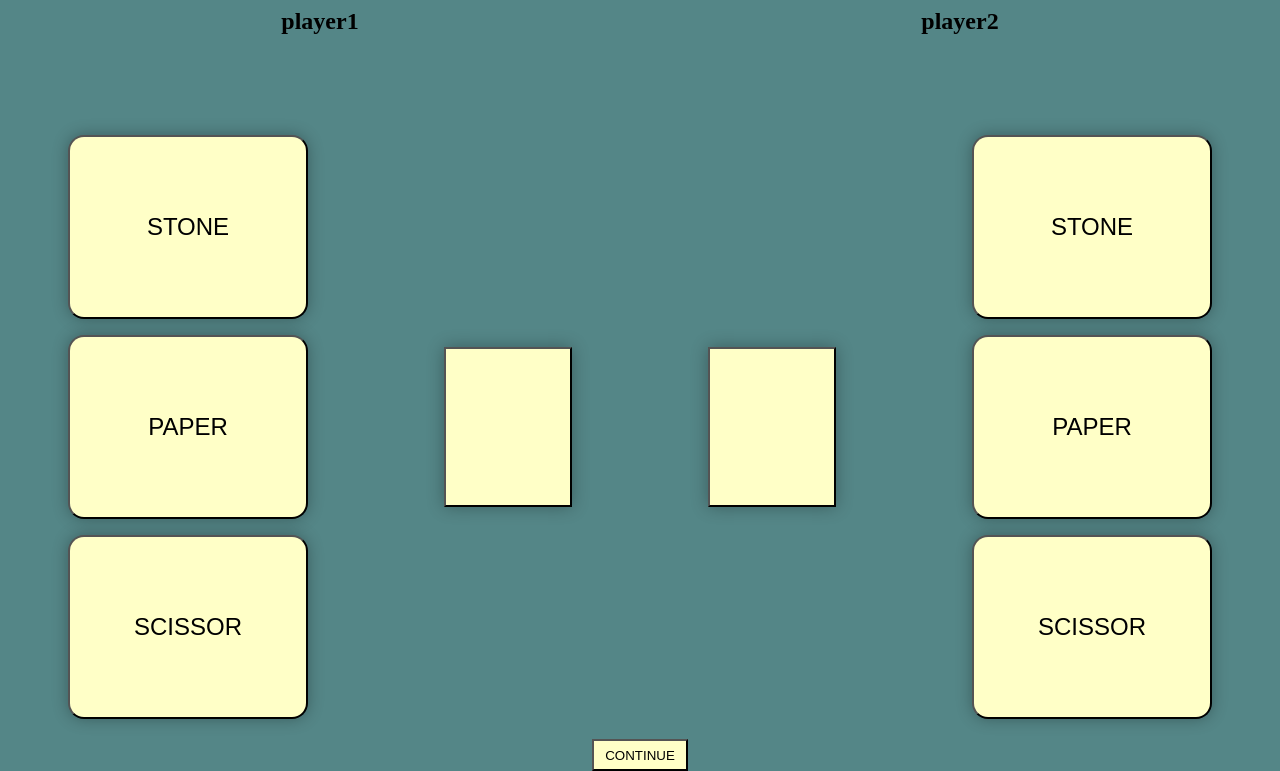
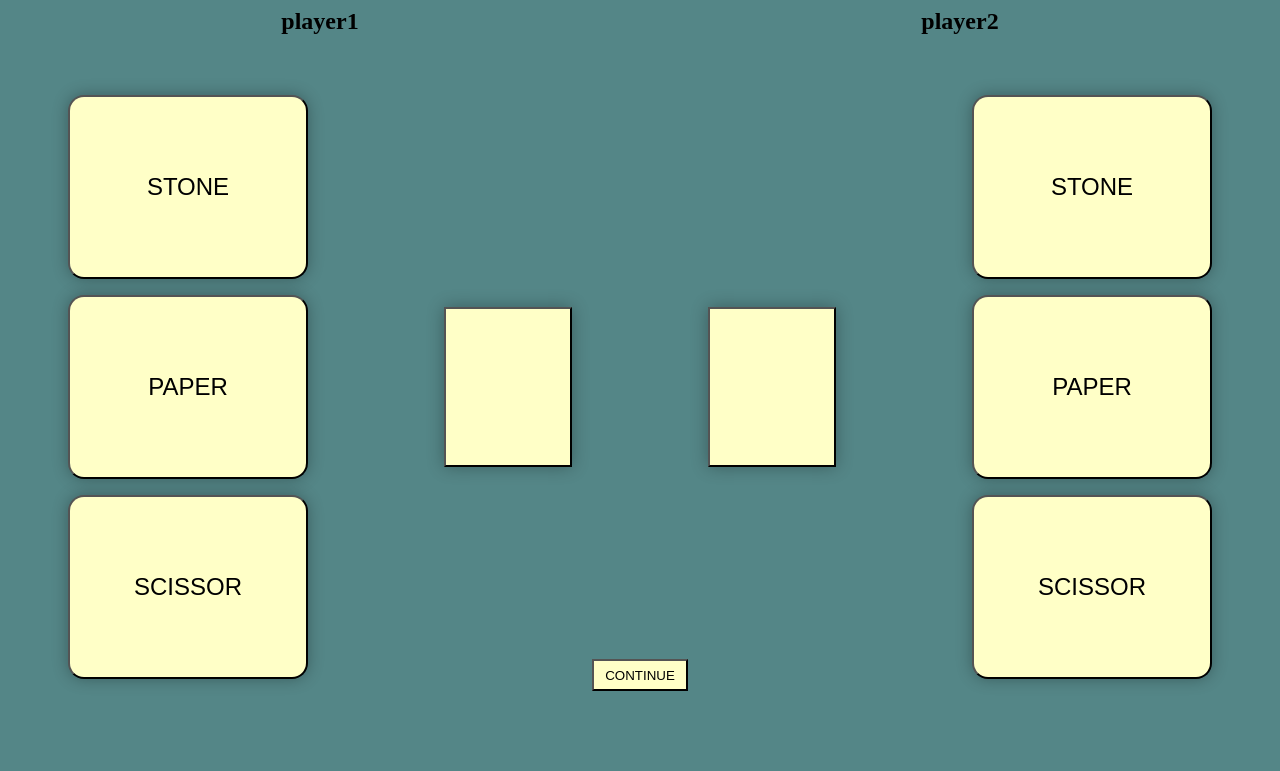
Before and after one commit to MuhammadZeeshan92/Stone-Paper-Scissor, a plain HTML site: page index.html in a window 1280 px wide. Shown: the part 40-811 px from the top of the page. Drawn offline with Linux system fonts and the light colour scheme.

Commit message:
css fixed

```diff
--- a/style.css
+++ b/style.css
@@ -14,7 +14,7 @@ body {
 }
 
 .container {
-    height: 70vh;
+    height: 60vh;
     width: 100%;
     display: flex;
     flex-direction: row;
```
